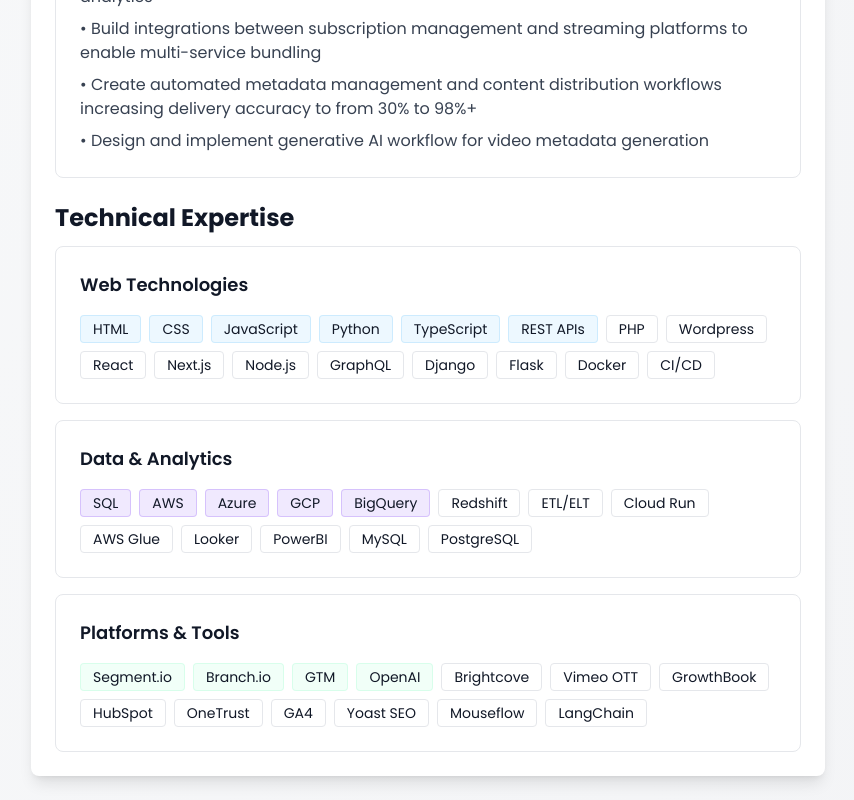
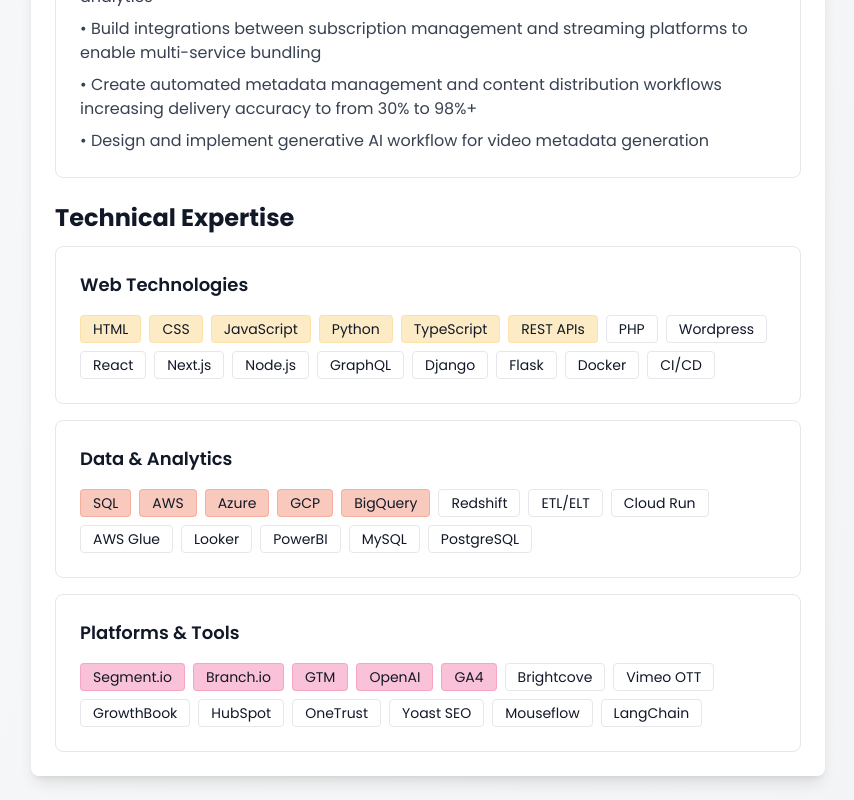
Before and after one commit to ijpatter1/ijpatter1.github.io, a Next.js app: page / in a window 1280 px wide. Shown: the part 1978-2778 px from the top of the page, without its empty margins (212-1066 px from the left). Built offline with nearby package versions, Linux system fonts and the light colour scheme.

Commit message:
update colours

```diff
--- a/app/components/TechnicalExpertise.tsx
+++ b/app/components/TechnicalExpertise.tsx
@@ -15,7 +15,7 @@
   const categories: TechCategory[] = [
     {
       title: "Web Technologies",
-      color: "agency-blue",
+      color: "agency-yellow",
       items: [
         { name: "HTML", highlight: true },
         { name: "CSS", highlight: true },
@@ -37,7 +37,7 @@
     },
     {
       title: "Data & Analytics",
-      color: "agency-violet",
+      color: "agency-red",
       items: [
         { name: "SQL", highlight: true },
         { name: "AWS", highlight: true },
@@ -56,18 +56,18 @@
     },
     {
       title: "Platforms & Tools",
-      color: "agency-green",
+      color: "agency-pink",
       items: [
         { name: "Segment.io", highlight: true },
         { name: "Branch.io", highlight: true },
         { name: "GTM", highlight: true },
         { name: "OpenAI", highlight: true },
+        { name: "GA4", highlight: true},
         { name: "Brightcove" },
         { name: "Vimeo OTT" },
         { name: "GrowthBook" },
         { name: "HubSpot" },
         { name: "OneTrust" },
-        { name: "GA4" },
         { name: "Yoast SEO" },
         { name: "Mouseflow" },
         { name: "LangChain" }
--- a/app/components/ui/Badge.tsx
+++ b/app/components/ui/Badge.tsx
@@ -7,12 +7,12 @@
 export function Badge({ children, className = '', color = 'none' }: BadgeProps) {
   const colorStyles = {
     none: 'bg-white border border-gray-200 text-gray-900',
-    'agency-blue': 'bg-agency-blue/10 border border-agency-blue/20 text-gray-900',
-    'agency-red': 'bg-agency-red/10 border border-agency-red/20 text-gray-900',
-    'agency-yellow': 'bg-agency-yellow/10 border border-agency-yellow/20 text-gray-900',
-    'agency-green': 'bg-agency-green/10 border border-agency-green/20 text-gray-900',
-    'agency-pink': 'bg-agency-pink/10 border border-agency-pink/20 text-gray-900',
-    'agency-violet': 'bg-agency-violet/10 border border-agency-violet/20 text-gray-900'
+    'agency-blue': 'bg-agency-blue/30 border border-agency-blue/20 text-gray-900',
+    'agency-red': 'bg-agency-red/30 border border-agency-red/20 text-gray-900',
+    'agency-yellow': 'bg-agency-yellow/30 border border-agency-yellow/20 text-gray-900',
+    'agency-green': 'bg-agency-green/30 border border-agency-green/20 text-gray-900',
+    'agency-pink': 'bg-agency-pink/30 border border-agency-pink/20 text-gray-900',
+    'agency-violet': 'bg-agency-violet/30 border border-agency-violet/20 text-gray-900'
   };
 
   return (
```
